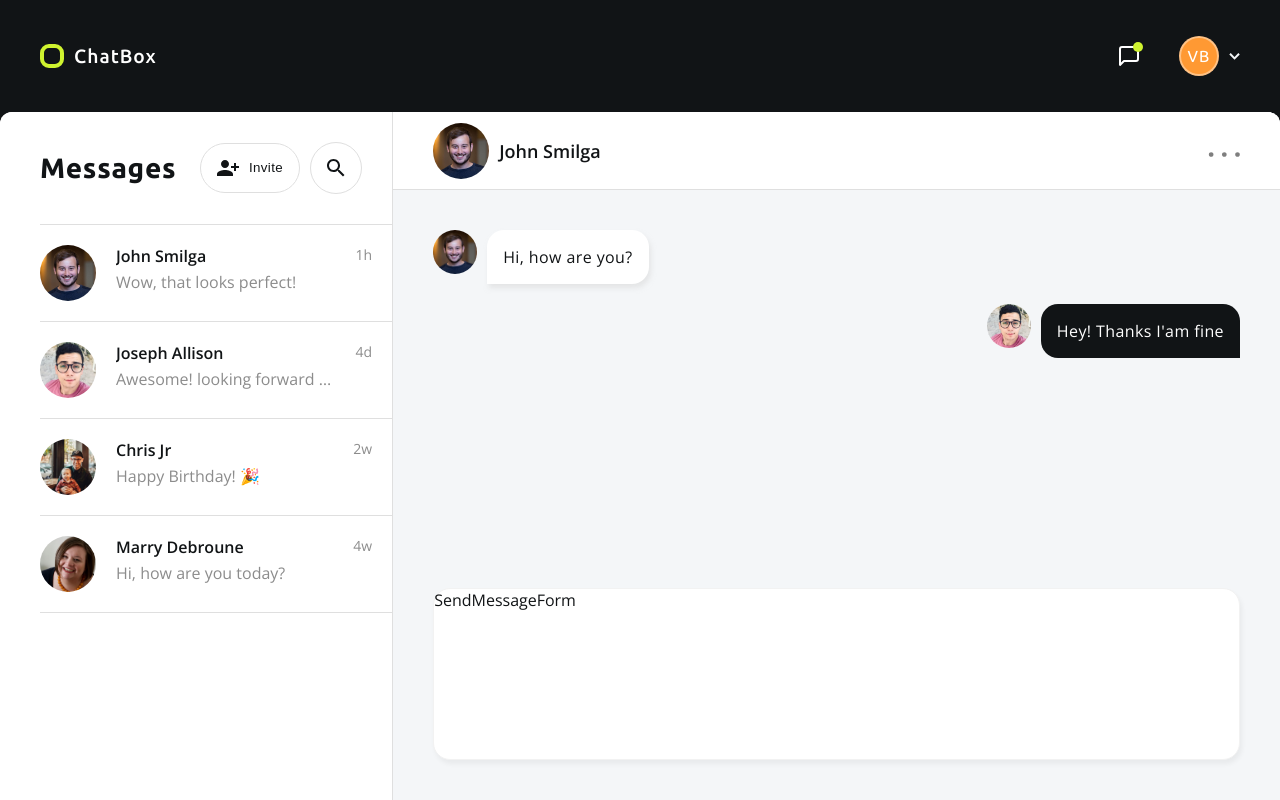
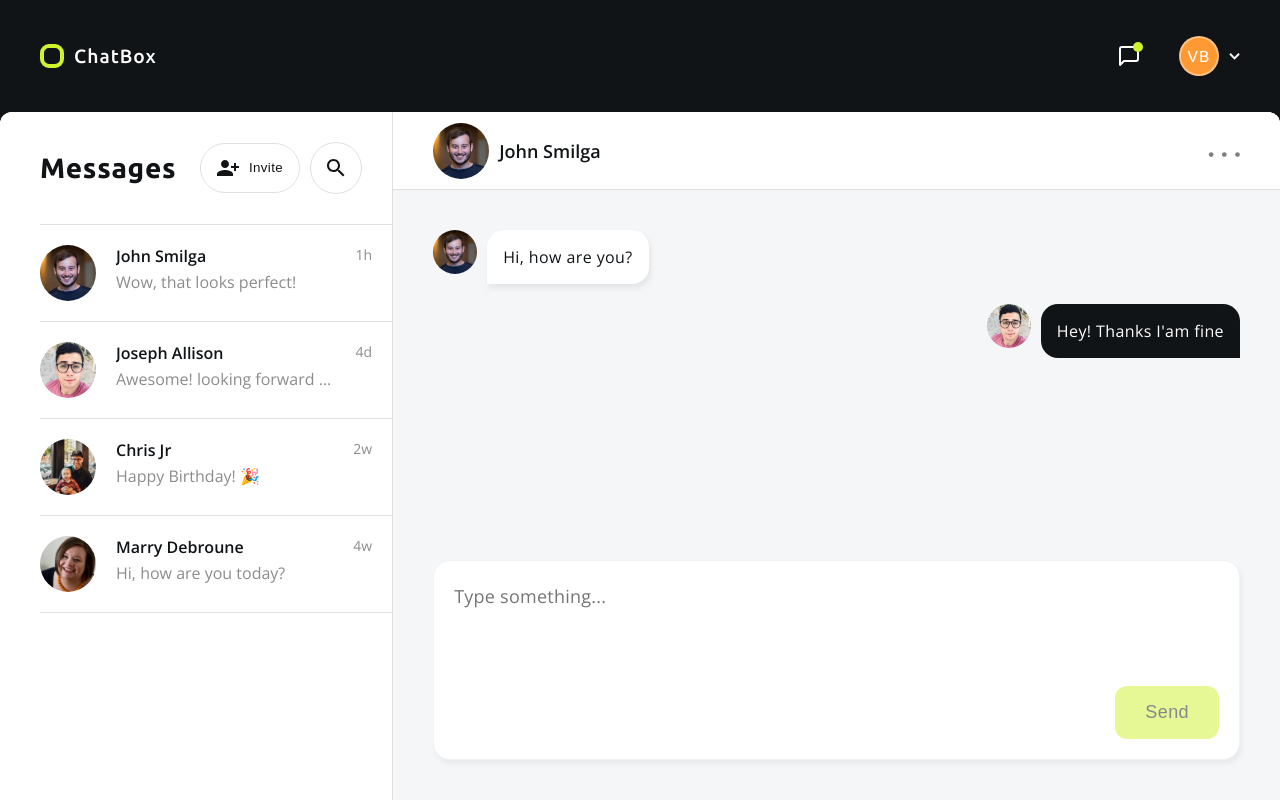
Before and after one commit to victorux/chatbox-frontend, a React (Create React App) app: page /Chat in a window 1280 px wide. Built offline with nearby package versions, Linux system fonts and the light colour scheme.

Commit message:
Send message form

```diff
--- a/src/components/chat/chatFeed/sendMessageForm/SendMessageForm.jsx
+++ b/src/components/chat/chatFeed/sendMessageForm/SendMessageForm.jsx
@@ -1,8 +1,42 @@
-import { Container } from "./sendMessageForm.styled"
+import { useFormik } from "formik"
+// import * as Yup from 'yup';
+
+import {
+  Button,
+  ComposeMessageContainer,
+  Container,
+  CustomFrom,
+  TextArea
+} from "./sendMessageForm.styled"
 
 function SendMessageForm() {
+  const { values, handleChange } = useFormik({
+    initialValues: {
+      message: ''
+    }
+  })
+  console.log(values.message);
   return (
-    <Container>SendMessageForm</Container>
+    <Container>
+      <CustomFrom autoComplete="off">
+        <ComposeMessageContainer>
+          <TextArea
+            value={values.message}
+            onChange={handleChange}
+            id="message"
+            name="message"
+            placeholder="Type something..."
+            rows={5}
+          />
+        </ComposeMessageContainer>
+        <div>
+          <Button
+            type="submit"
+            disabled={values.message.length > 0 ? false : true}
+          >Send</Button>
+        </div>
+      </CustomFrom>
+    </Container>
   )
 }
 
--- a/src/components/chat/chatFeed/sendMessageForm/sendMessageForm.styled.js
+++ b/src/components/chat/chatFeed/sendMessageForm/sendMessageForm.styled.js
@@ -4,10 +4,11 @@ import { device } from "../../../styles/breakpoints";
 export const Container = styled.div`
     background-color: yellow;
     margin: 40px;
+    padding: 20px;
     position: absolute;
     bottom: 0;
     width: calc(100% - 80px);
-    height: 172px;
+    height: fit-content;
     background: #FFFFFF;
     border: 1px solid #F2F2F2;
     box-shadow: 2px 4px 5px 0 rgba(15,15,15,0.05);
@@ -18,3 +19,64 @@ export const Container = styled.div`
         width: calc(100% - 40px);
     }
 `
+
+export const CustomFrom = styled.form`
+    height: 100%;
+    width: 100%;
+    display: flex;
+    flex-direction: row;
+    align-items: flex-end;
+    justify-content: space-between;
+    gap: 20px;
+`
+
+export const TextArea = styled.textarea`
+    resize: none;
+    width: 100%;
+    border: none;
+    line-height: 1.7;
+    font-family: ${({ theme }) => theme.font.openSans};
+    font-size: ${({ theme }) => theme.fontSize._300};
+    font-weight: 500;
+    letter-spacing: 0.25px;
+
+    ::placeholder{
+        font-weight: 400;
+    }
+
+    :focus,
+    :active {
+        outline: none;
+    }
+`
+
+export const Button = styled.button`
+    padding: 16px 30px;
+    background-color: ${({ theme}) => theme.color.primary};
+    color: ${({ theme}) => theme.color.dark};
+    border-radius: 12px;
+    offset: 0;
+    border: none;
+    cursor: pointer;
+    transition: all 0.33s ease-in-out;
+    font-size: ${({theme}) => theme.fontSize._300};
+    letter-spacing: 0.40px;
+
+    :disabled {
+        cursor: auto;
+        opacity: 0.5;
+
+        :hover {
+            background-color: ${({ theme}) => theme.color.primary};
+        }
+    }
+
+    :hover {
+        background-color: ${({ theme}) => theme.color.primaryDark};
+    }
+`
+
+export const ComposeMessageContainer = styled.div`
+    width: 100%;
+    align-self: flex-start;
+`
```
